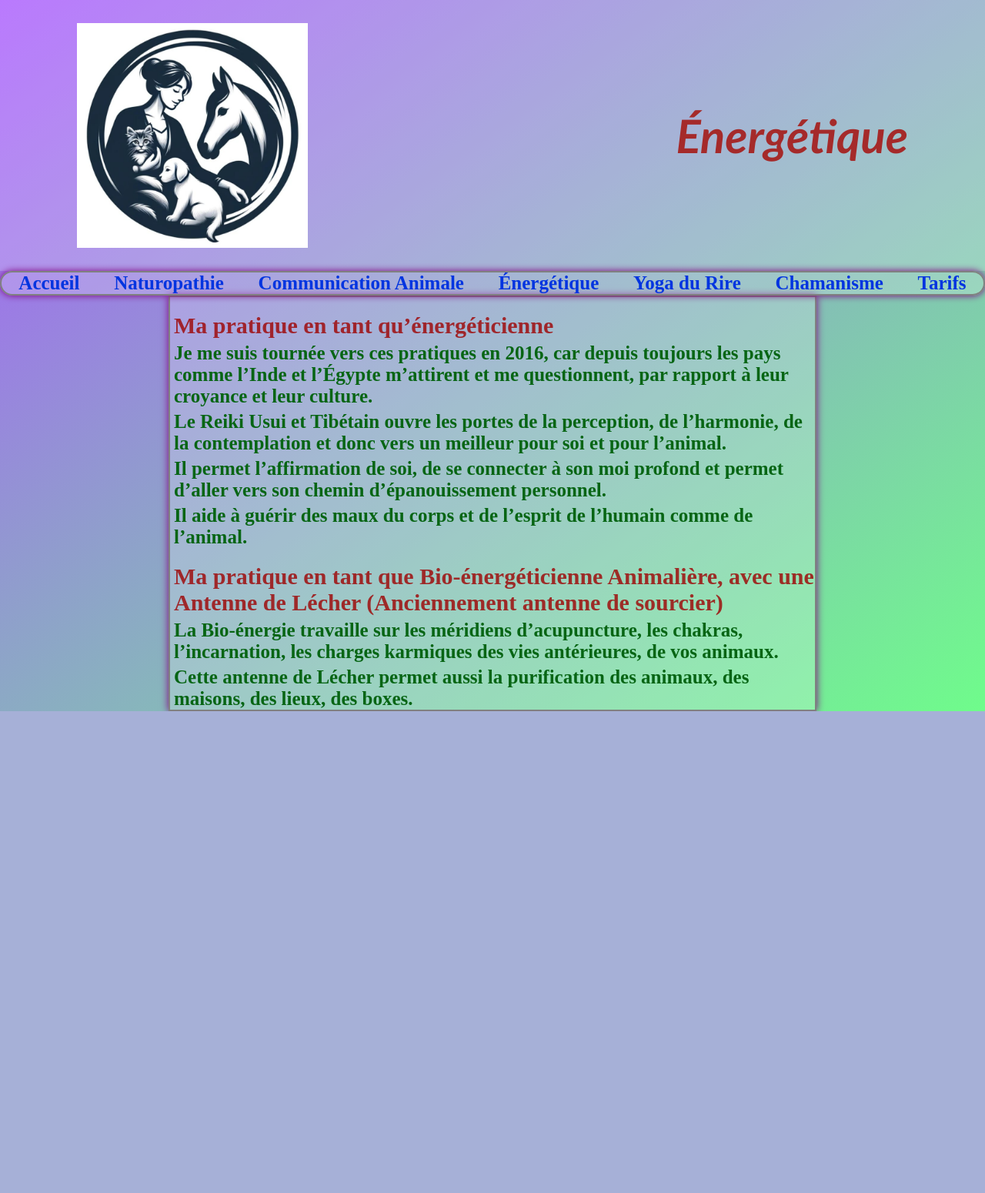
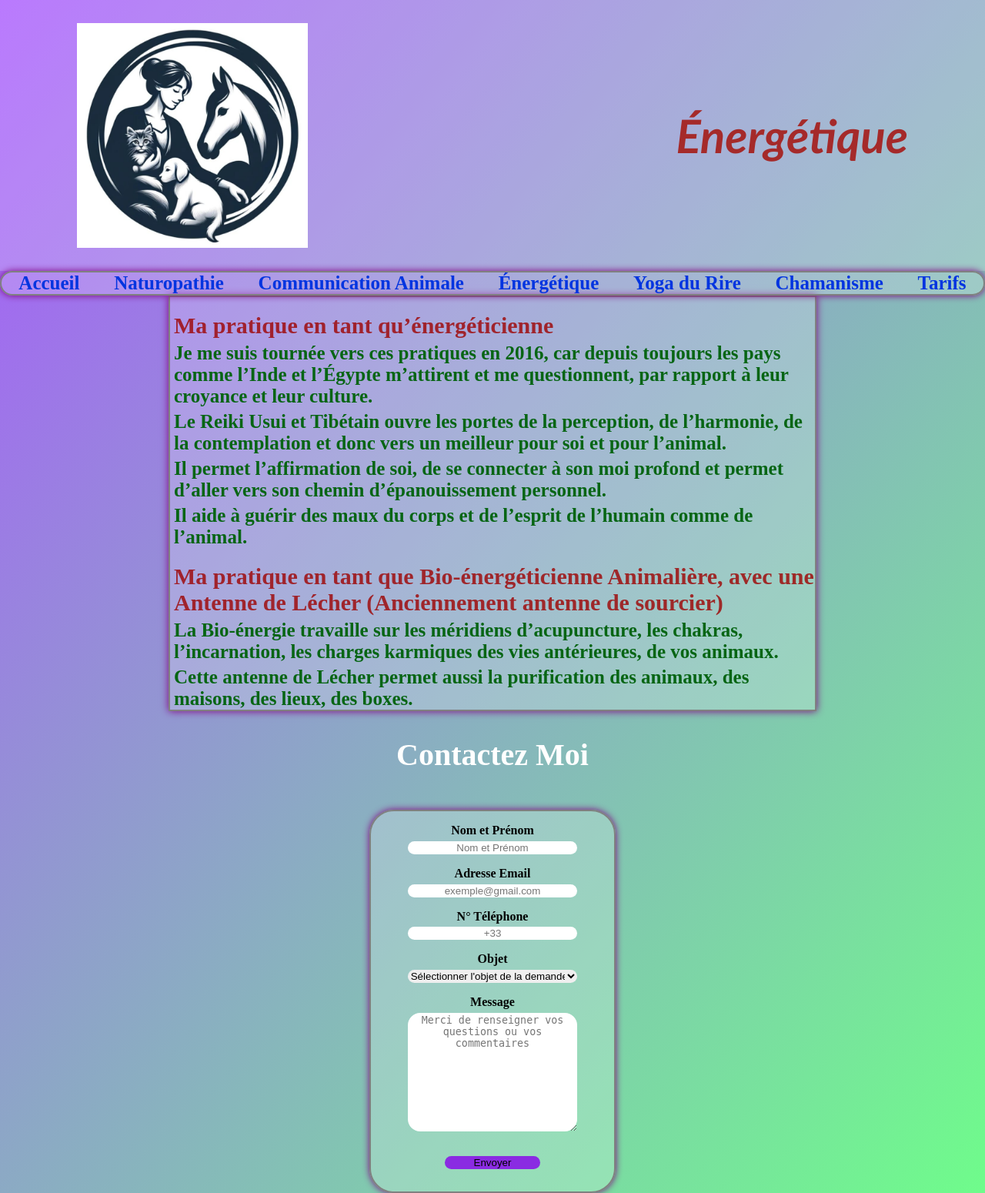
Before and after one commit to Estebann12/Isabelle-Blondelle2, a PHP site: the page made by pages/énergétique.html in a window 1280 px wide. Shown: the whole page at 77% size. Before the commit the page ends 924 px from the top, so only its background shows below. Run offline with PHP 8.4, Linux system fonts and the light colour scheme.

Commit message:
contact+photo

```diff
--- a/assets/style.css
+++ b/assets/style.css
@@ -117,6 +117,7 @@ header{
     padding-inline: 100px;
     padding-block: 30px;
     align-items: center;
+    border: none;
 }
 
 .top-header .name{
@@ -233,10 +234,11 @@ a{
 }
 
 .section-contact h2 {
-    font-size: 30px;
+    font-size: 40px;
     font-weight: bold;
-    color: blue;
+    color: white;
     text-align: center;
+    margin-block-end: 0;
 }
 
 .contact-form {
@@ -247,27 +249,46 @@ a{
     border: 2px solid grey;
     box-shadow: 0px 0px 10px purple;
     border-radius: 2rem;
+    text-align: center;
+}
+
+.form-content{
+    display: flex;
+    flex-direction: column;
+    padding: 1rem;
 }
 
 .label-contact {
-
+    font-weight: bold;
+    margin-bottom: 0.3rem;
 }
 
 .input-contact {
-
+    border-radius: 2rem;
+    border: none;
+    margin-bottom: 1rem;
+}
+.input-contact::placeholder, textarea::placeholder {
+    text-align: center;
 }
 
-
-.message-contact {
-
+.message-contact, .select-contact {
+    border-radius: 1rem;
+    border: none;
+    margin-bottom: 1rem;
+    text-align: center;
 }
 
 .button-contact {
-
+    border-radius: 1rem;
+    border: none;
+    cursor: pointer;
+    background-color: blueviolet;
+    margin: 1rem 3rem 0 3rem;
 }
 
-.select-contact {
-
+.button-contact:hover {
+    background-color: purple;
 }
 
 @media (max-width:1305px){
--- a/pages/énergétique.html
+++ b/pages/énergétique.html
@@ -55,5 +55,33 @@
 <p>Cette antenne de Lécher permet aussi la purification des animaux, des maisons, des lieux, des boxes.</p>
       </div>
     </section>
+    <section class="section-contact">
+      <h2>Contactez Moi</h2>
+      <form class="contact-form"action="contact.php" method="post">
+        <div class="form-content">
+          <label for="name" class="label-contact" >Nom et Prénom</label>
+          <input class="input-contact" type="text" name="name" id="name" placeholder="Nom et Prénom" autocomplete="off"/>
+          <label for="email" class="label-contact">Adresse Email</label>
+          <input class="input-contact" type="email" name="email" id="email" placeholder="exemple@gmail.com" autocomplete="off"/>
+          <label for="phone" class="label-contact">N° Téléphone</label>
+          <input class="input-contact" type="phone" name="phone" id="phone" placeholder="+33" autocomplete="off"/>
+          <label for="objet" class="label-contact">Objet</label>
+          <select class="select-contact" name="objet" id="subject">
+            <option selected>Sélectionner l'objet de la demande</option>
+            <option value="naturopathie">Naturopathie</option>
+            <option value="communication">Communication Animale</option>
+            <option value="energetique">Énergétique</option>
+            <option value="yogadurire">Yoga du Rire</option>
+            <option value="chamanisme">Chamanisme</option>
+            <option value="rdv">Prendre Rendez-vous</option>
+            <option value="autre">Autre</option>
+          </select>
+          <label for="message" class="label-contact">Message</label>
+          <textarea class="message-contact" name="message" cols="20" rows="10" id="message" placeholder="Merci de renseigner vos questions ou vos commentaires"></textarea>
+          <button class="button-contact" type="submit" value="Envoyer">Envoyer</button>
+        </div>
+      </form>
+
+     </section>
   </body>
 </html>
```
Also changed, not shown: index.html (+9 -8 lines), pages/communicationanimale.html (+28 -0 lines), pages/naturopathie.html (+28 -0 lines), assets/document/1716540646653.jpg (added), assets/images/1716569447376.jpg (added), 9 other files.
